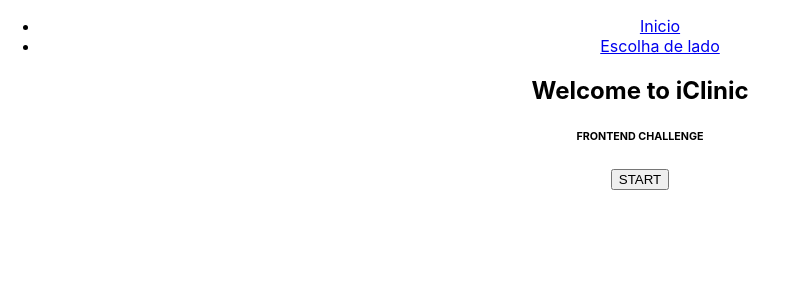
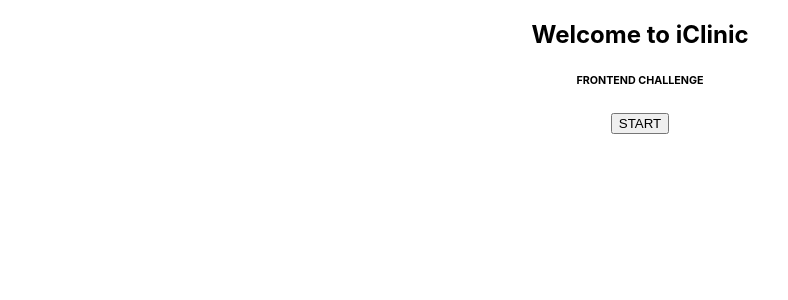
Before and after one commit to ardsilva/force-challange, a React (Create React App) app: page / in a window 1280 px wide. Shown: the top 300 px of the page, without its empty margins (0-788 px from the left). Built offline with nearby package versions, Linux system fonts and the light colour scheme.

Commit message:
removing ul from code

```diff
--- a/src/App.js
+++ b/src/App.js
@@ -6,18 +6,6 @@
 const App = () => {
     return (
       <div className="App">
-        <div>
-          <nav>
-            <ul id="navigation">
-              <li>
-                <Link to="/">Inicio</Link>
-              </li>
-              <li>
-              <Link to="/force">Escolha de lado</Link>
-              </li>
-            </ul>
-          </nav>
-        </div>
         <Switch>
           <Route exact path="/">
             <About />
```
